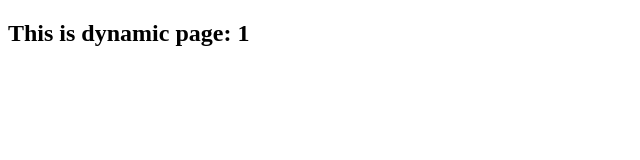
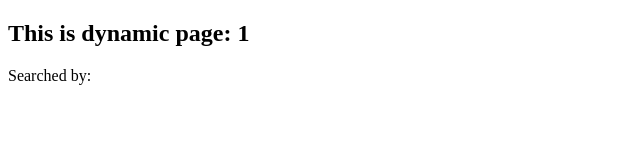
Before and after one commit to ShishirPHS/first-nextjs-app, a Next.js app: page /products/1 in a window 1280 px wide. Shown: the top 160 px of the page, without its empty margins (0-640 px from the left). Built offline with nearby package versions, Linux system fonts and the light colour scheme.

Commit message:
get searchParams

```diff
--- a/src/app/products/[id]/page.js
+++ b/src/app/products/[id]/page.js
@@ -1,8 +1,9 @@
-const DynamicPage = ({ params }) => {
-  //   console.log(params);
+const DynamicPage = ({ params, searchParams }) => {
+  //   console.log(searchParams);
   return (
     <div>
       <h2>This is dynamic page: {params.id}</h2>
+      <p>Searched by: {searchParams.category}</p>
     </div>
   );
 };
```
